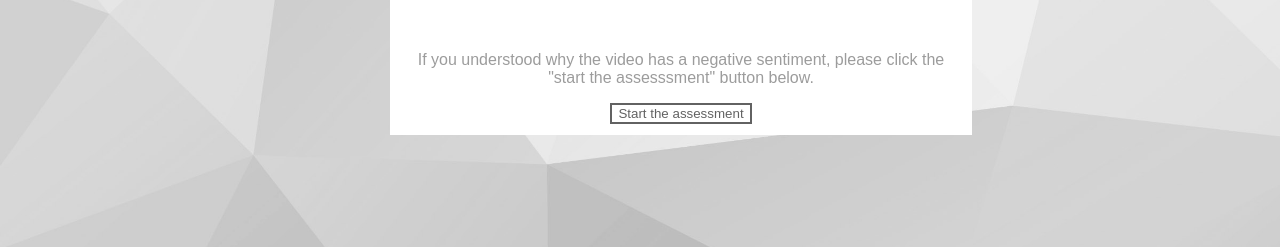
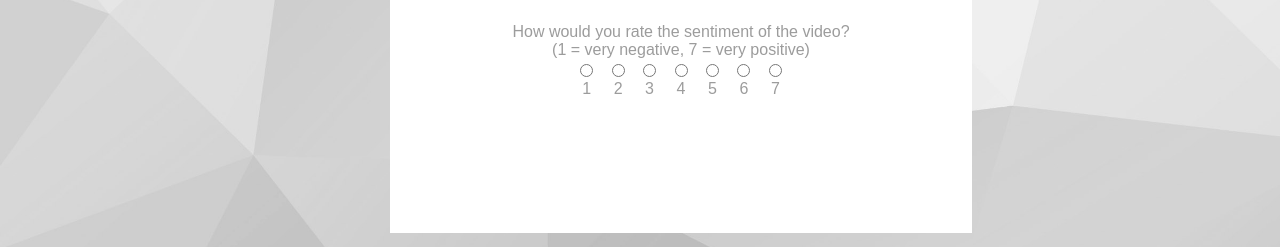
Before and after one commit to mikebeijen/crowd-computing, a Flask app: page /negative.html in a window 1280 px wide. Shown: the part 553-800 px from the top of the page. Run offline with Flask 2, Linux system fonts and the light colour scheme; data that the repository does not hold is empty.

Commit message:
Improve negative example

```diff
--- a/templates/layouts/negative.html
+++ b/templates/layouts/negative.html
@@ -13,11 +13,61 @@
                 <h1>A negative example</h1>
                 <p>The video below is an example of a video with a negative sentiment.</p>
 
-                        <iframe width="560" height="315" src="https://www.youtube-nocookie.com/embed/mii6NydPiqI?controls=0&start=76&end=98;" frameborder="0"></iframe>
+                <iframe width="560" height="315"
+                        src="https://www.youtube-nocookie.com/embed/mii6NydPiqI?controls=0&start=76&end=98;"
+                        frameborder="0"></iframe>
 
                 <br><br><br>
-                        <p>If you understood why the video has a negative sentiment, please click the "start the assesssment" button below.</p>
+                <p>When assessing the video, you will get the following question:</p>
+
+                <br><br>
+                <form id="sentiment-form">
+                    How would you rate the sentiment of the video?<br>
+                    (1 = very negative, 7 = very positive)<br>
+                    <div id="radiobuttons-form">
+                        <label><input type="radio" name="sentiment" onclick="trainingLoadAgree()"/>1</label>
+                        <label><input type="radio" name="sentiment" onclick="trainingLoadAgree()"/>2</label>
+                        <label><input type="radio" name="sentiment" onclick="wrongNegative()"/>3</label>
+                        <label><input type="radio" name="sentiment" onclick="wrongNegative()"/>4</label>
+                        <label><input type="radio" name="sentiment" onclick="wrongNegative()"/>5</label>
+                        <label><input type="radio" name="sentiment" onclick="wrongNegative()"/>6</label>
+                        <label><input type="radio" name="sentiment" onclick="wrongNegative()"/>7</label>
+                    </div>
+                </form>
+
+                <br><br>
+                <div id="agree-intro" style="display: none;">
+                    <b>Well done!</b>
+                    <p>We will also ask you whether you agreed with the content of the video: </p>
+                    Did you agree with the content of the video?<br>
+                    (1 = complete agreement, 7 = complete disagreement)<br>
+                    <div>
+                        <label><input type="radio" name="content" onclick="trainingLoadClear()"/>1</label>
+                        <label><input type="radio" name="content" onclick="trainingLoadClear()"/>2</label>
+                        <label><input type="radio" name="content" onclick="trainingLoadClear()"/>3</label>
+                        <label><input type="radio" name="content" onclick="trainingLoadClear()"/>4</label>
+                        <label><input type="radio" name="content" onclick="trainingLoadClear()"/>5</label>
+                        <label><input type="radio" name="content" onclick="trainingLoadClear()"/>6</label>
+                        <label><input type="radio" name="content" onclick="trainingLoadClear()"/>7</label>
+                    </div>
+                </div>
+                <br><br>
+
+                <div id="clear-intro" style="display: none;">
+                    <b>Awesome!</b>
+                    <p>We will also ask you whether the video itself was clear, like this: </p>
+                    Was the video clear?<br>
+                    <div id="radiobuttons-form">
+                        <label><input type="radio" name="clarity" onclick="trainingDone()"/>Yes</label>
+                        <label><input type="radio" name="clarity" onclick="trainingDone()"/>No</label>
+                    </div>
+                </div>
+                <br><br>
+                <div id="next" style="display: none;">
+                    <b>Amazing!</b>
+                    <p>You completed the "negative example" training! Please click the "Start the assessment" button to proceed.</p>
                     <button class="cut" type="button" onclick="negNext()">Start the assessment</button>
+                </div>
             </div>
         </div>
     </div>
```
Lines whose indentation alone changed are shown as unchanged.
